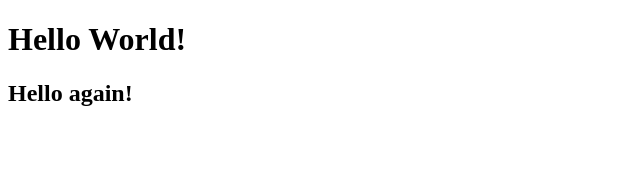
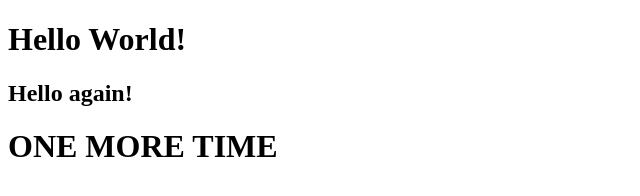
Before and after one commit to jrhurleycode/pull-request-practice, a plain HTML site: page index.html in a window 1280 px wide. Shown: the whole page, without its empty margins (0-640 px from the left). Drawn offline with Linux system fonts and the light colour scheme.

Commit message:
ADDED NEW H1 TAG

```diff
--- a/index.html
+++ b/index.html
@@ -8,5 +8,6 @@
 <body>
     <h1>Hello World!</h1>
     <h2>Hello again!</h2>
+    <h1>ONE MORE TIME</h1>
 </body>
 </html>
```
